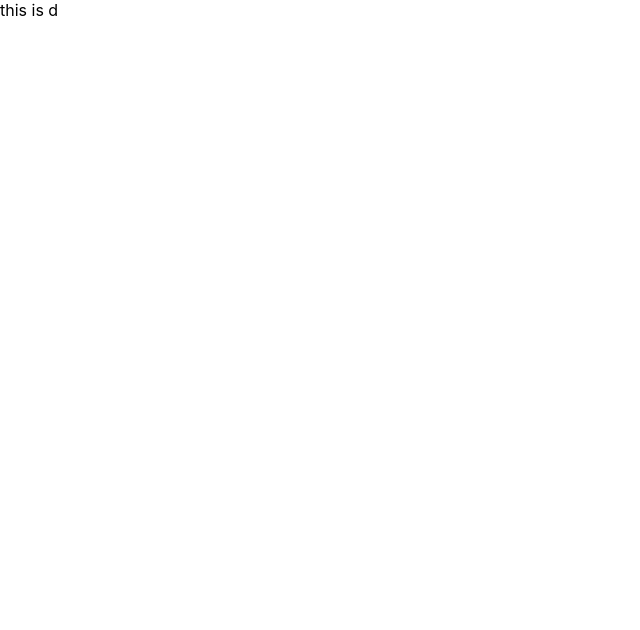
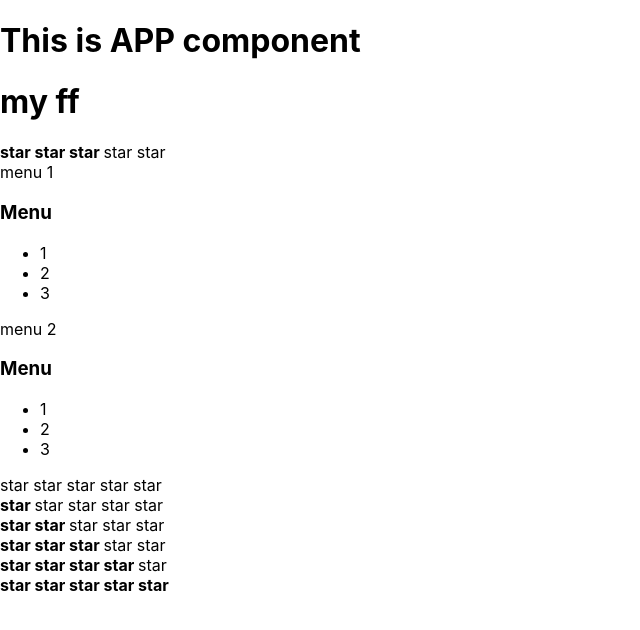
Before and after one commit to mayakovslky/kabzda-kak-podrobno-learning, a React (Create React App) app: page / in a window 1280 px wide. Shown: the top 630 px of the page, without its empty margins (0-640 px from the left). Built offline with nearby package versions, Linux system fonts and the light colour scheme.

Commit message:
1-3. add components PageTitle, Rating, Accordion + types and props

```diff
--- a/src/App.tsx
+++ b/src/App.tsx
@@ -1,12 +1,36 @@
 import React from 'react';
 import './App.css';
+import {Accordion} from "./components/Accordion";
+import {Rating} from "./components/Rating";
+
+type PageTitleType = {
+    title: string
+}
 
 function App() {
     return (
         <div>
-          this is d
+            <PageTitle title={'This is APP component'}/>
+            <PageTitle title={'my ff'}/>
+
+            <Rating value={3}/>
+            <Accordion title={'menu 1'}/>
+            <Accordion title={'menu 2'}/>
+
+            <Rating value={0}/>
+            <Rating value={1}/>
+            <Rating value={2}/>
+            <Rating value={3}/>
+            <Rating value={4}/>
+            <Rating value={5}/>
         </div>
     )
 }
 
+export function PageTitle(props: PageTitleType) {
+    return (
+        <h1>{props.title}</h1>
+    )
+}
+
 export default App;
--- /dev/null
+++ b/src/components/Accordion.tsx
@@ -0,0 +1,39 @@
+import React from "react";
+
+type AccordionType = {
+    title: string
+}
+
+export function Accordion(props: AccordionType) {
+    return (
+        <>
+            <AccordionTitle title={props.title}/>
+            <AccordionBody />
+        </>
+    )
+}
+
+type AccordionTitleType = {
+    title: {}
+}
+
+function AccordionTitle(props: AccordionTitleType) {
+    return (
+        <>
+            {props.title}
+            <h3>Menu</h3>
+        </>
+    )
+}
+
+function AccordionBody() {
+    return (
+        <>
+            <ul>
+                <li>1</li>
+                <li>2</li>
+                <li>3</li>
+            </ul>
+        </>
+    )
+}
--- /dev/null
+++ b/src/components/Rating.tsx
@@ -0,0 +1,94 @@
+import React from "react";
+
+type RatingType = {
+    value: number
+}
+
+type StarType = {
+    selected: boolean
+}
+
+export function Rating(props: RatingType) {
+
+    if (props.value === 1) {
+        return (
+            <div>
+                <Star selected={true}/>
+                <Star selected={false}/>
+                <Star selected={false}/>
+                <Star selected={false}/>
+                <Star selected={false}/>
+            </div>
+        )
+    }
+    if (props.value === 2) {
+        return (
+            <div>
+                <Star selected={true}/>
+                <Star selected={true}/>
+                <Star selected={false}/>
+                <Star selected={false}/>
+                <Star selected={false}/>
+            </div>
+        )
+    }
+    if (props.value === 3) {
+        return (
+            <div>
+                <Star selected={true}/>
+                <Star selected={true}/>
+                <Star selected={true}/>
+                <Star selected={false}/>
+                <Star selected={false}/>
+            </div>
+        )
+    }
+    if (props.value === 4) {
+        return (
+            <div>
+                <Star selected={true}/>
+                <Star selected={true}/>
+                <Star selected={true}/>
+                <Star selected={true}/>
+                <Star selected={false}/>
+            </div>
+        )
+    }
+    if (props.value === 5) {
+        return (
+            <div>
+                <Star selected={true}/>
+                <Star selected={true}/>
+                <Star selected={true}/>
+                <Star selected={true}/>
+                <Star selected={true}/>
+            </div>
+        )
+    }
+    return (
+        <div>
+            <Star selected={false}/>
+            <Star selected={false}/>
+            <Star selected={false}/>
+            <Star selected={false}/>
+            <Star selected={false}/>
+        </div>
+    )
+
+}
+
+export function Star(props: StarType) {
+
+    if (props.selected) {
+    return (
+        <>
+            <span><b>star </b></span>
+        </>
+    )
+}
+    return (
+        <>
+            <span>star </span>
+        </>
+    )
+}
```
